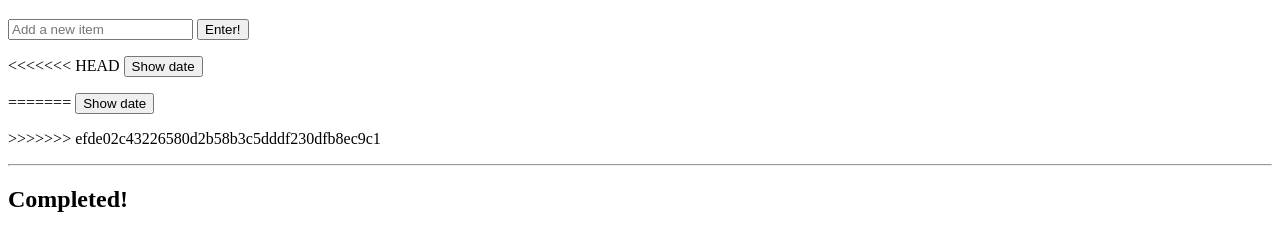
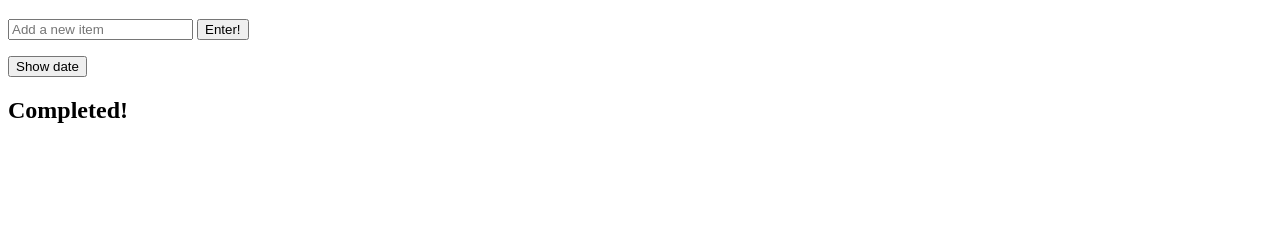
Before and after one commit to L1ly-42/Week08Day1_ToDoList, a plain HTML site: page code/lab_jsevents_start_code/index.html in a window 1280 px wide. Shown: the part 61-312 px from the top of the page. Drawn offline with Linux system fonts and the light colour scheme.

Commit message:
fixed the final merge conflict

```diff
--- a/code/lab_jsevents_start_code/index.html
+++ b/code/lab_jsevents_start_code/index.html
@@ -25,22 +25,16 @@
             <!-- items on ToDo list go here! -->
         </ul>
 
-<<<<<<< HEAD
+
         <button type="button" id="show-date">Show date</button>
         <p id="date-display">
     </div>
     <p>
         </div>
-=======
-        <button type="button"id="show-date">Show date</button>
-        <p id ="date-display"><p>
->>>>>>> efde02c43226580d2b58b3c5dddf230dfb8ec9c1
 
-        <hr>
-
-    <div>
-        <h2 id="completed">Completed!</h2>
-        <ul id="completedList"></ul> </ul>
+    <h2 id="completed">Completed!</h2>
+    <ul id="completedList"></ul>
+    </ul>
     </div>
 
 </body>
```
